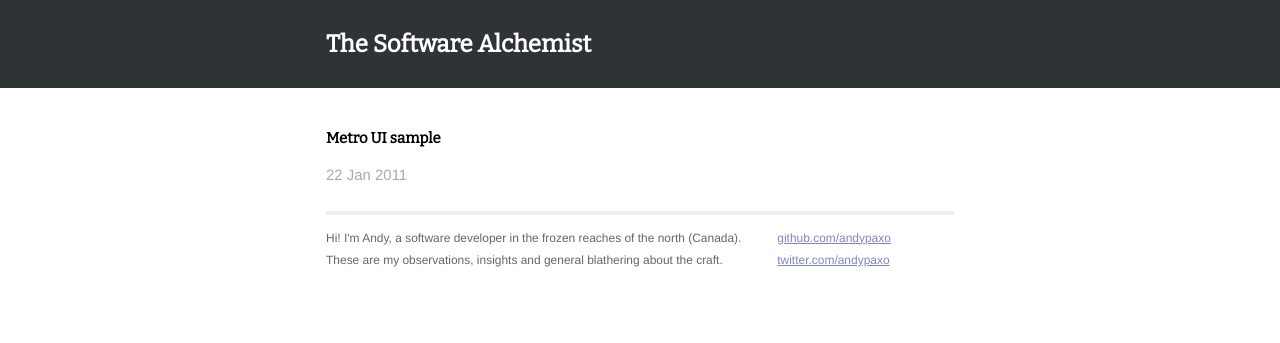
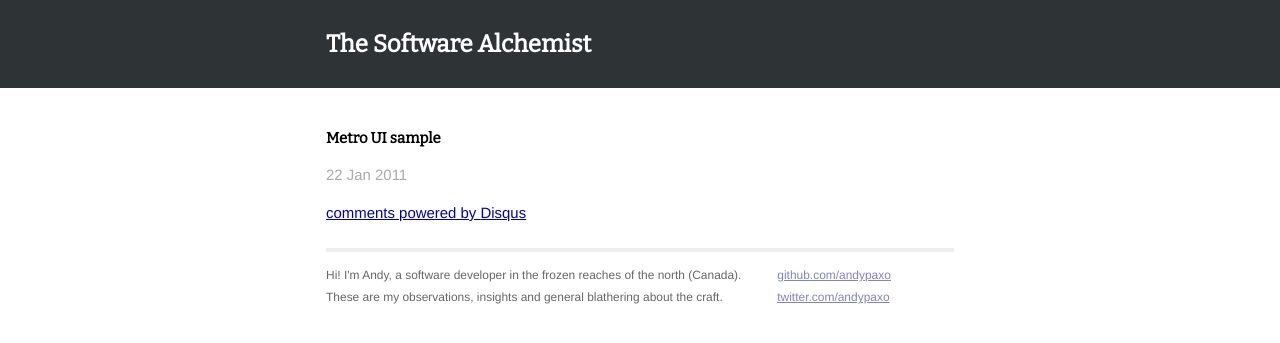
Before and after one commit to andypaxo/andypaxo.github.io, a Jekyll site: the page built from _posts/2011-01-22-Metro-UI-sample.html, in a window 1280 px wide. Shown: the top 343 px of the page. Built offline with Jekyll 4.4.1, drawn with Linux system fonts in a browser that asks for light colours; Markdown is read by kramdown in place of the engine named in the settings; comment, search, counter and statistics services are not loaded; some of the changed lines change nothing that is shown.

Commit message:
Add Disqus comments

```diff
--- a/_layouts/post.html
+++ b/_layouts/post.html
@@ -7,3 +7,18 @@
 <div class="post">
 {{ content }}
 </div>
+
+<div id="disqus_thread"></div>
+<script type="text/javascript">
+    /* * * CONFIGURATION VARIABLES: EDIT BEFORE PASTING INTO YOUR WEBPAGE * * */
+    var disqus_shortname = 'softwarealchemist'; // required: replace example with your forum shortname
+
+    /* * * DON'T EDIT BELOW THIS LINE * * */
+    (function() {
+        var dsq = document.createElement('script'); dsq.type = 'text/javascript'; dsq.async = true;
+        dsq.src = '//' + disqus_shortname + '.disqus.com/embed.js';
+        (document.getElementsByTagName('head')[0] || document.getElementsByTagName('body')[0]).appendChild(dsq);
+    })();
+</script>
+<noscript>Please enable JavaScript to view the <a href="http://disqus.com/?ref_noscript">comments powered by Disqus.</a></noscript>
+<a href="http://disqus.com" class="dsq-brlink">comments powered by <span class="logo-disqus">Disqus</span></a>
```
